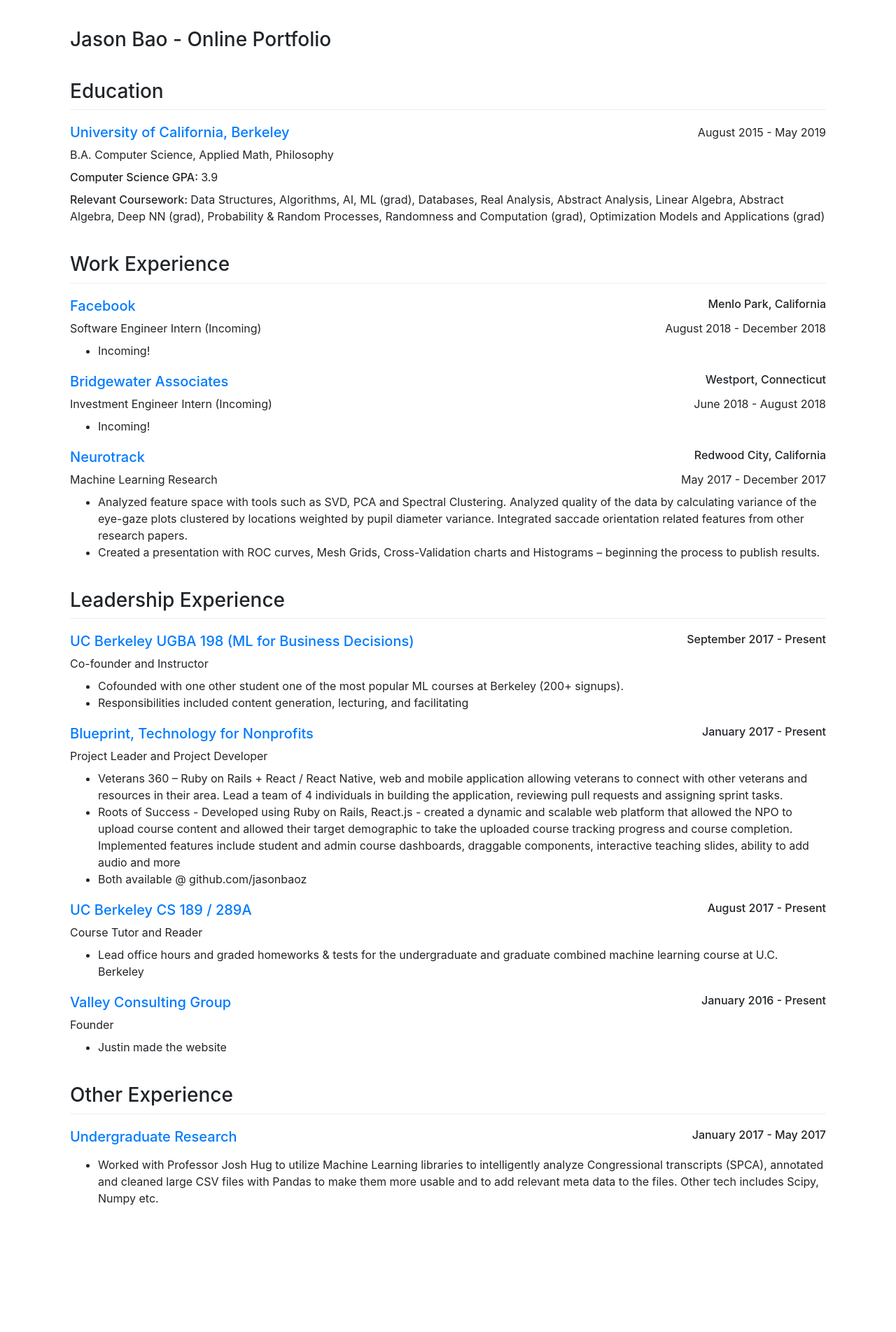
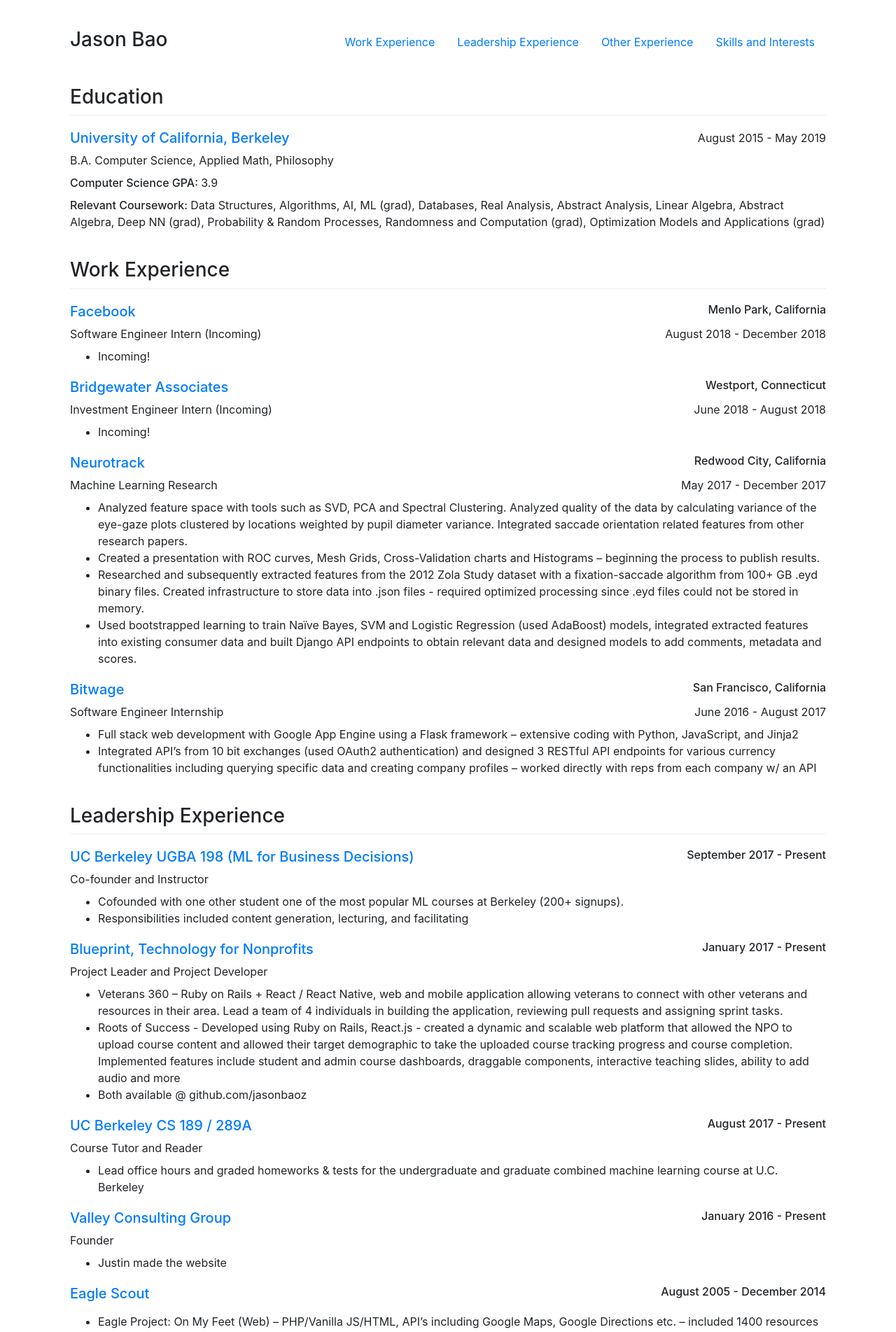
Before and after one commit to jasonzbao/jasonbaoz.github.io, a React (Create React App) app: page / in a window 1280 px wide. Shown: the top 1903 px of the page at 70% size. Before the commit the page ends 1744 px from the top, so only its background shows below. Built offline with nearby package versions, Linux system fonts and the light colour scheme.

Commit message:
generalized some things, added basic info, added navbar

```diff
--- a/package.json
+++ b/package.json
@@ -2,7 +2,7 @@
   "name": "personal_website",
   "version": "0.1.0",
   "private": true,
-  "homepage": "https://JasonBaoZ.github.io",
+  "homepage": "https://jbao.me",
   "dependencies": {
     "bootstrap": "^4.0.0",
     "react": "^16.2.0",
--- a/src/App.js
+++ b/src/App.js
@@ -2,6 +2,7 @@
 import {Helmet} from 'react-helmet';
 import {Grid, Col, Row} from 'react-bootstrap';
 
+import basic_info from './editables/basic_info.json';
 import education from './editables/education.json';
 import experience from './editables/experience.json';
 import './App.css';
@@ -11,6 +12,23 @@
   constructor(props) {
     super(props);
     this.state = {};
+  }
+
+  renderNavigation() {
+    return experience.map((entry) => {
+      return (
+        <li className="nav-item">
+          <a className = "nav-link" href={"#" + entry.section_title}>{entry.section_title}</a>
+        </li>
+      )
+    })
+  }
+  renderSubEducation(s) {
+    return s.map((entry, index) => {
+      return (
+        <p className="wrap"><span className="h6">{entry.section_title}</span>{entry.section_content}</p>
+      )
+    })
   }
 
   renderEducations() {
@@ -25,9 +43,7 @@
               <p className="year float-right" ex={6} md={4}>{entry.year}</p>
             </Col>
           </Row>
-          <p className="degree">{entry.degree}</p>
-          <p className="gpa"><span className="h6">{entry.gpa_title}</span>{entry.gpa}</p>
-          <p className="relevant_coursework"><span className="h6">Relevant Coursework: </span>{entry.relevant_coursework}</p>
+          {this.renderSubEducation(entry.sections)}
         </div>
       )
     })
@@ -72,7 +88,7 @@
   renderExperiences() {
     return experience.map((entry, index) => {
       return (
-        <div className="other-container" key={index}>
+        <div className="other-container" key={index} id={entry.section_title}>
           <h3 className="page-header">{entry.section_title}</h3>
           {this.renderExperienceDetails(entry.section_data)}
         </div>
@@ -84,15 +100,22 @@
     return (
       <div className="container">
         <Helmet>
-          <title>Jason Bao - Online Portfolio</title>
+          <title>Homepage</title>
           <meta charset="utf-8" />
-          <meta id="og:author" property="og:author" content="Jason Bao" />
-          <meta name="author" content="Jason Bao" />
-          <meta name="description" content="Jason Bao - Online Portfolio" />
+          <meta id="og:author" property="og:author" content={basic_info.name} />
+          <meta name="author" content={basic_info.name} />
+          <meta name="description" content={basic_info.name + "- Online Portfolio"} />
         </Helmet>
         <Grid>
           <div className="name-container">
-            <h3>Jason Bao - Online Portfolio</h3>
+            <Row>
+              <Col xs={6} md={4}><h3>{basic_info.name}</h3></Col>
+              <Col xs={12} md={8}>
+                <ul className="nav justify-content-end" role="navigation">
+                  {this.renderNavigation()}
+                </ul>
+              </Col>
+            </Row>
           </div>
           <div className="education-container">
             <h3 className="page-header">Education</h3>
--- /dev/null
+++ b/src/editables/basic_info.json
@@ -0,0 +1,14 @@
+{
+	"name": "Jason Bao",
+	"about_me": "This will eventually be used in about me sections",
+	"misc": [
+		{
+			"field_name": "This will eventually be continuously scrolling parts",
+			"field_details": "That you can add random text to"
+		},
+		{
+			"field_name": "With multiple sections",
+			"field_details": "Like this"
+		}
+	]
+}
--- a/src/editables/education.json
+++ b/src/editables/education.json
@@ -2,9 +2,18 @@
   "school": "University of California, Berkeley",
   "school_link": "https://berkeley.edu",
   "year": "August 2015 - May 2019",
-  "degree": "B.A. Computer Science, Applied Math, Philosophy",
-  "gpa_title": "Computer Science GPA: ",
-  "gpa": "3.9",
-  "relevant_coursework": "Data Structures, Algorithms, AI, ML (grad), Databases, Real Analysis, Abstract Analysis, Linear Algebra, Abstract Algebra, Deep NN (grad), Probability & Random Processes, Randomness and Computation (grad), Optimization Models and Applications (grad)"
-}
-]
+  "sections" : [
+  	{
+  		"section_title": "",
+  		"section_content": "B.A. Computer Science, Applied Math, Philosophy"
+  	},
+  	{
+  		"section_title": "Computer Science GPA: ",
+  		"section_content": "3.9"
+  	},
+  	{
+  		"section_title": "Relevant Coursework: ",
+  		"section_content": "Data Structures, Algorithms, AI, ML (grad), Databases, Real Analysis, Abstract Analysis, Linear Algebra, Abstract Algebra, Deep NN (grad), Probability & Random Processes, Randomness and Computation (grad), Optimization Models and Applications (grad)"
+  	}
+  ]
+}]
--- a/src/editables/experience.json
+++ b/src/editables/experience.json
@@ -29,7 +29,20 @@
       "first_right_align": "Redwood City, California",
       "details": [
         "Analyzed feature space with tools such as SVD, PCA and Spectral Clustering. Analyzed quality of the data by calculating variance of the eye-gaze plots clustered by locations weighted by pupil diameter variance. Integrated saccade orientation related features from other research papers.",
-        "Created a presentation with ROC curves, Mesh Grids, Cross-Validation charts and Histograms – beginning the process to publish results."
+        "Created a presentation with ROC curves, Mesh Grids, Cross-Validation charts and Histograms – beginning the process to publish results.",
+        "Researched and subsequently extracted features from the 2012 Zola Study dataset with a fixation-saccade algorithm from 100+ GB .eyd binary files. Created infrastructure to store data into .json files - required optimized processing since .eyd files could not be stored in memory.",
+        "Used bootstrapped learning to train Naïve Bayes, SVM and Logistic Regression (used AdaBoost) models, integrated extracted features into existing consumer data and built Django API endpoints to obtain relevant data and designed models to add comments, metadata and scores."
+      ]
+    },
+    {
+      "header": "Bitwage",
+      "header_link": "https://bitwage.com/",
+      "title": "Software Engineer Internship",
+      "second_right_align": "June 2016 - August 2017",
+      "first_right_align": "San Francisco, California",
+      "details": [
+        "Full stack web development with Google App Engine using a Flask framework – extensive coding with Python, JavaScript, and Jinja2",
+        "Integrated API’s from 10 bit exchanges (used OAuth2 authentication) and designed 3 RESTful API endpoints for various currency functionalities including querying specific data and creating company profiles – worked directly with reps from each company w/ an API"
       ]
     }
   ]
@@ -79,6 +92,17 @@
       "details": [
         "Justin made the website"
       ]
+    },
+    {
+      "header": "Eagle Scout",
+      "header_link": "https://scouting.org",
+      "title": "",
+      "second_right_align": "",
+      "first_right_align": "August 2005 - December 2014",
+      "details": [
+        "Eagle Project: On My Feet (Web) – PHP/Vanilla JS/HTML, API’s including Google Maps, Google Directions etc. – included 1400 resources obtained through extensive DOM scraping (xPath, cURL) and crowd-sourcing – attracted over 400 weekly users at peek by 3 separate homeless organizations around the Bay Area. Gave several workshops on site functionality, teaching intake workers how to add, edit resource etc.",
+        "Available @ github.com/jasonbaoz/on-my-feet"
+      ]
     }
   ]
 },
@@ -96,5 +120,11 @@
       ]
     }
   ]
+},
+{
+  "section_title": "Skills and Interests",
+  "section_data": [
+
+  ]
 }
 ]
--- a/src/index.css
+++ b/src/index.css
@@ -17,3 +17,7 @@
 .sub-container {
   margin-bottom: 20px;
 }
+
+.navbar_titles {
+	padding-right: 20px;
+}
```
Also changed, not shown: public/manifest.json.
